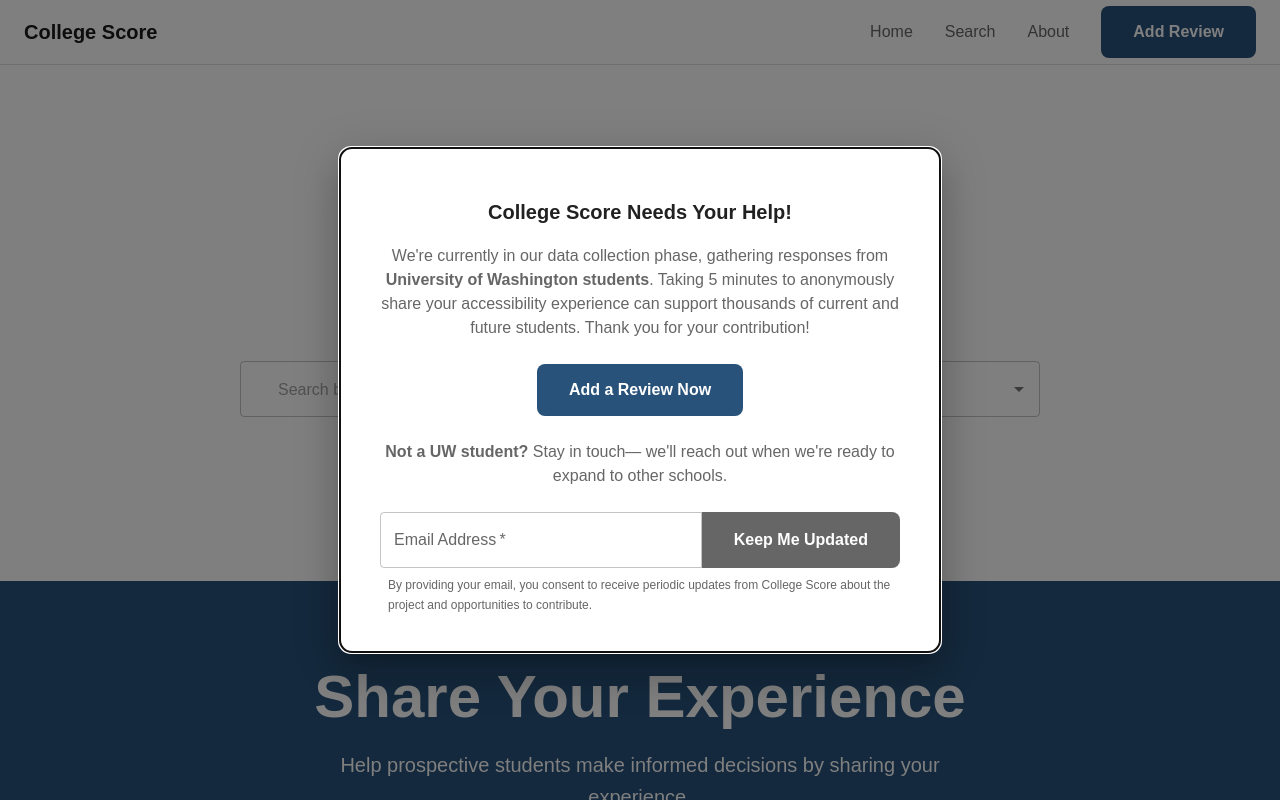
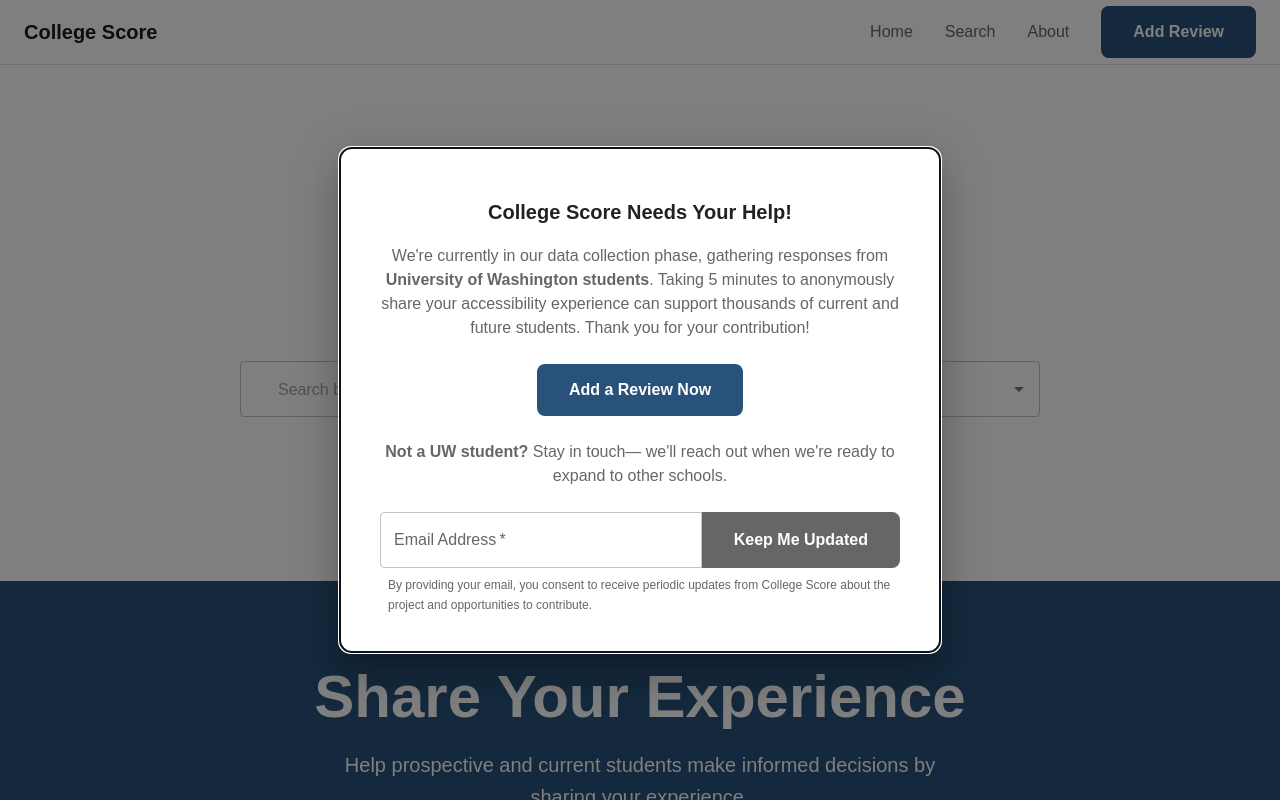
Before and after one commit to collegescore/frontend, a Next.js app: page / in a window 1280 px wide. Shown: the top 800 px of the page. Built offline with nearby package versions, Linux system fonts and the light colour scheme; some icons are missing; what @mui/material-nextjs would draw is missing.

Commit message:
update CTA to match doc decided CTA text

```diff
--- a/src/components/common/CallToAction.tsx
+++ b/src/components/common/CallToAction.tsx
@@ -29,7 +29,7 @@
         </Typography>
 
         <Subtitle sx={{ color: "white" }}>
-          Help prospective students make informed decisions by sharing your
+          Help prospective and current students make informed decisions by sharing your
           experience.
         </Subtitle>
 
```
